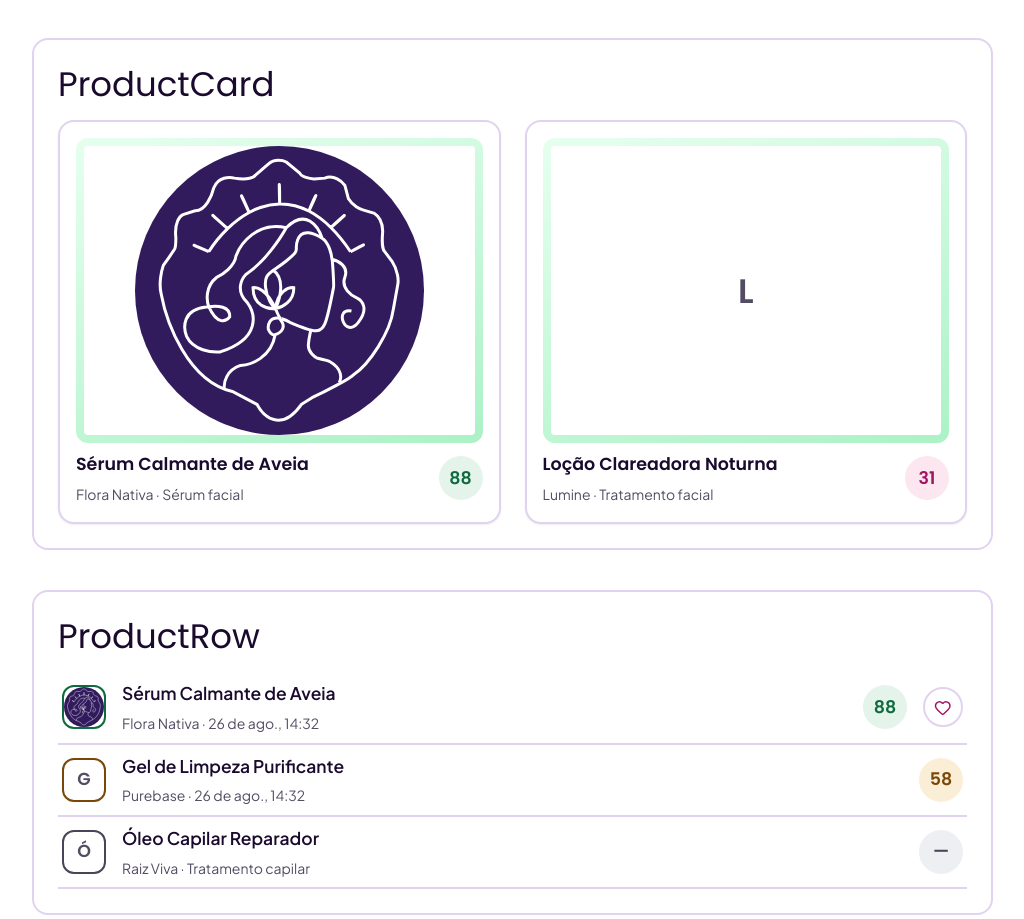
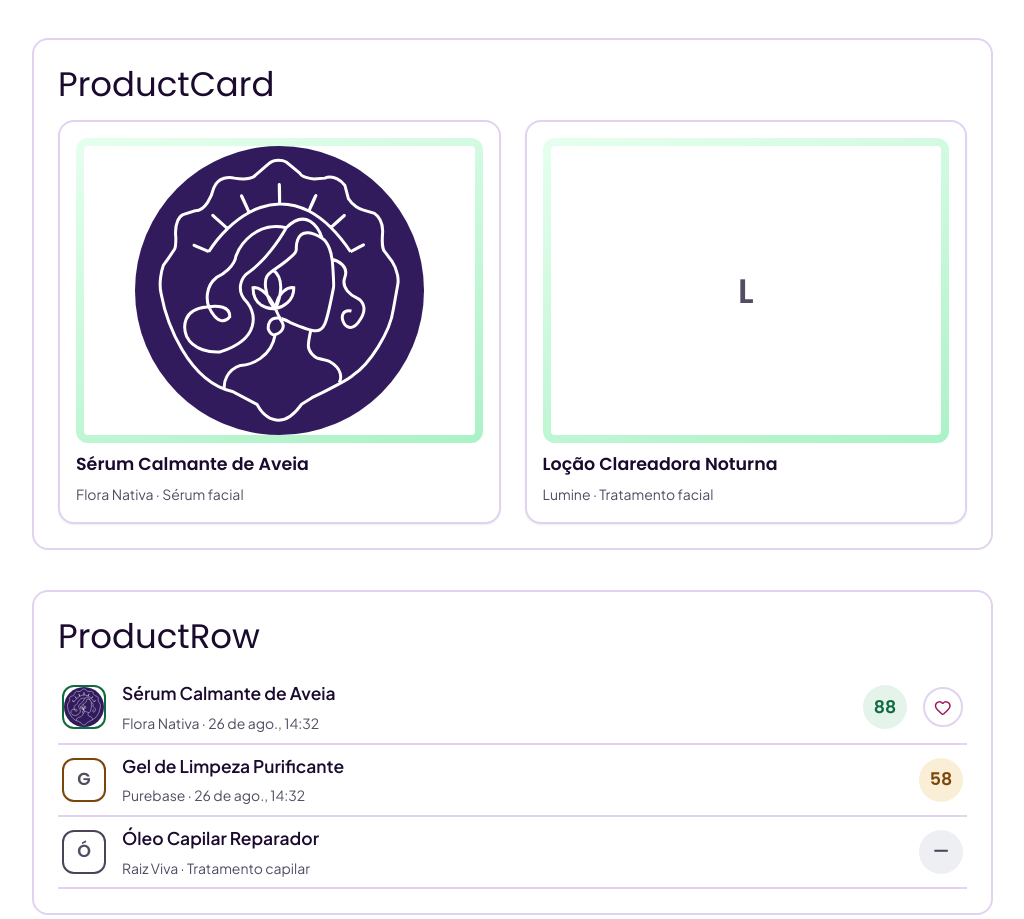
Before and after one commit to Venus-System/Venus-Web, a React (Vite) app: page /componentes in a window 1280 px wide. Shown: the part 1612-2531 px from the top of the page, without its empty margins (248-1272 px from the left). Built offline with nearby package versions, Linux system fonts and the light colour scheme; no server answers.

Commit message:
feat: Tirando a nota dos cartões de produto

```diff
--- a/src/components/ProductCard/index.tsx
+++ b/src/components/ProductCard/index.tsx
@@ -1,7 +1,6 @@
 import { Link } from "react-router-dom";
 import type { Produto } from "../../types/produto";
 import { tomDoProduto } from "../../utils/tomDoProduto";
-import ScoreBadge from "../ScoreBadge";
 import styles from "./styles.module.css";
 
 interface ProductCardProps {
@@ -32,8 +31,6 @@ function ProductCard({ produto }: ProductCardProps) {
             {produto.brand.name} · {produto.category}
           </span>
         </span>
-
-        <ScoreBadge score={produto.scores.overallScore} level={produto.level} />
       </Link>
     </article>
   );
--- a/src/components/ProductCard/styles.module.css
+++ b/src/components/ProductCard/styles.module.css
@@ -8,8 +8,6 @@
 
 .link {
   display: grid;
-  grid-template-columns: 1fr auto;
-  align-items: center;
   gap: var(--espaco-2);
   padding: var(--espaco-3);
   color: var(--texto);
```
